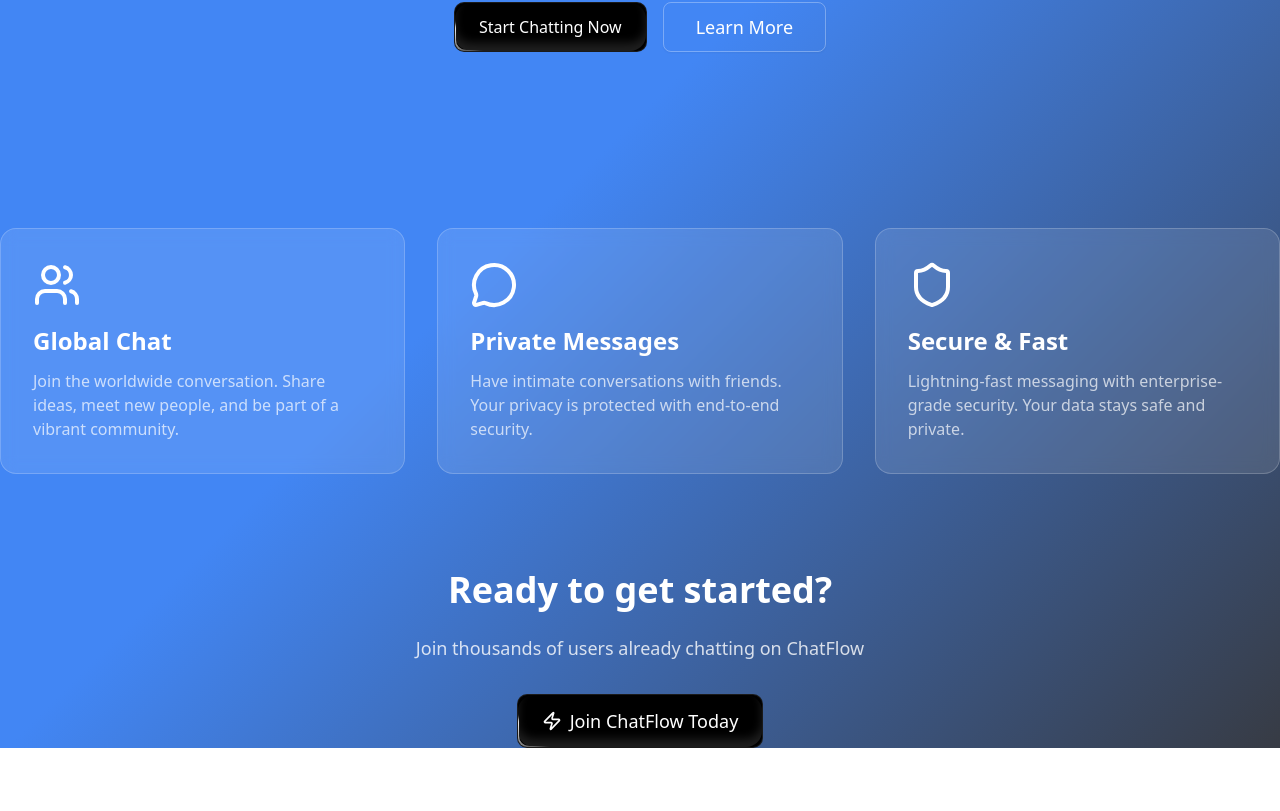
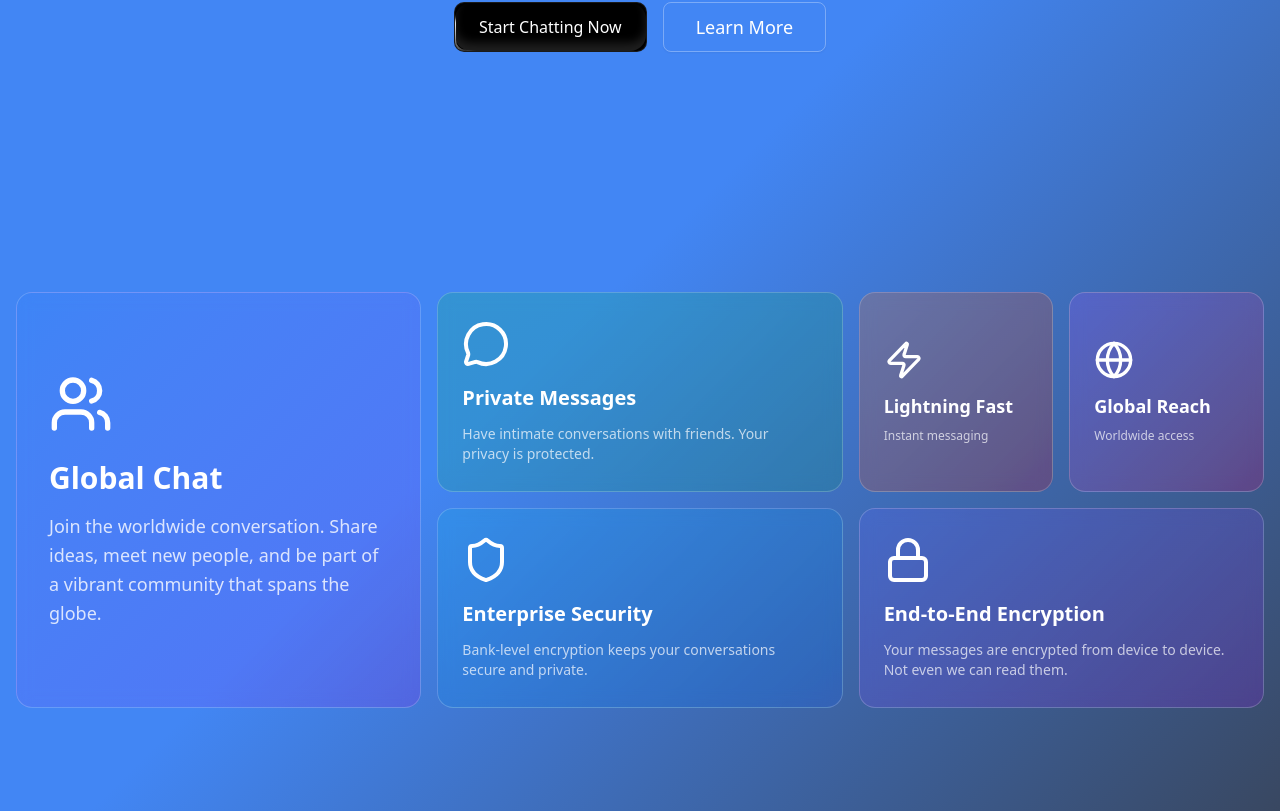
Before and after one commit to abdorrahmani/chat-service, a Next.js app: page / in a window 1280 px wide. Shown: the part 469-1280 px from the top of the page. Before the commit the page ends 1217 px from the top, so only its background shows below. Built offline with nearby package versions, Linux system fonts and the light colour scheme.

Commit message:
✨ feat: add FeatureSection component with animated feature cards to showcase app capabilities

```diff
--- a/src/app/page.tsx
+++ b/src/app/page.tsx
@@ -5,8 +5,9 @@
 import { SignupDialog } from "@/components/signup-dialog"
 import Navbar from "@/components/navbar";
 import HeroSection from "@/components/hero-section";
-import { MessageCircle, Users, Shield, Zap } from "lucide-react"
+import { Zap } from "lucide-react"
 import {ShimmerButton} from "@/components/shimmer-button";
+import FeatureSection from "@/components/feature-section";
 
 export default function Home() {
     const [showSignup, setShowSignup] = useState(false)
@@ -15,48 +16,8 @@
         <div className="min-h-screen gradient-bg">
             <Navbar setShowSignup={setShowSignup} />
             <HeroSection setShowSignup={setShowSignup} />
+            <FeatureSection/>
 
-            {/* Features Grid */}
-            <motion.div
-                initial={{ y: 50, opacity: 0 }}
-                animate={{ y: 0, opacity: 1 }}
-                transition={{ duration: 0.8, delay: 0.8 }}
-                className="grid md:grid-cols-3 gap-8 mt-24"
-                id="features"
-            >
-                <motion.div
-                    whileHover={{ y: -10, scale: 1.02 }}
-                    className="bg-white/10 backdrop-blur-sm rounded-2xl p-8 border border-white/20"
-                >
-                    <Users className="h-12 w-12 text-white mb-4" />
-                    <h3 className="text-2xl font-semibold text-white mb-3">Global Chat</h3>
-                    <p className="text-white/70">
-                        Join the worldwide conversation. Share ideas, meet new people, and be part of a vibrant community.
-                    </p>
-                </motion.div>
-
-                <motion.div
-                    whileHover={{ y: -10, scale: 1.02 }}
-                    className="bg-white/10 backdrop-blur-sm rounded-2xl p-8 border border-white/20"
-                >
-                    <MessageCircle className="h-12 w-12 text-white mb-4" />
-                    <h3 className="text-2xl font-semibold text-white mb-3">Private Messages</h3>
-                    <p className="text-white/70">
-                        Have intimate conversations with friends. Your privacy is protected with end-to-end security.
-                    </p>
-                </motion.div>
-
-                <motion.div
-                    whileHover={{ y: -10, scale: 1.02 }}
-                    className="bg-white/10 backdrop-blur-sm rounded-2xl p-8 border border-white/20"
-                >
-                    <Shield className="h-12 w-12 text-white mb-4" />
-                    <h3 className="text-2xl font-semibold text-white mb-3">Secure & Fast</h3>
-                    <p className="text-white/70">
-                        Lightning-fast messaging with enterprise-grade security. Your data stays safe and private.
-                    </p>
-                </motion.div>
-            </motion.div>
 
             {/* Call to Action */}
             <motion.div
--- /dev/null
+++ b/src/components/feature-section.tsx
@@ -0,0 +1,79 @@
+"use client"
+
+import { motion } from "framer-motion"
+import { MessageCircle, Users, Shield, Zap, Globe, Lock } from "lucide-react"
+
+export default function FeatureSection() {
+    return (
+      <div className="container mx-auto px-4 py-16">
+          <motion.div
+              initial={{ y: 50, opacity: 0 }}
+              animate={{ y: 0, opacity: 1 }}
+              transition={{ duration: 0.8, delay: 0.8 }}
+              className="mt-24"
+              id="features"
+          >
+              <div className="grid grid-cols-1 md:grid-cols-4 lg:grid-cols-6 gap-4 auto-rows-[200px]">
+                  <motion.div
+                      whileHover={{ y: -10, scale: 1.02 }}
+                      className="bg-gradient-to-br from-blue-500/20 to-purple-600/20 backdrop-blur-sm rounded-2xl p-8 border border-white/20 md:col-span-2 md:row-span-2 flex flex-col justify-center"
+                  >
+                      <Users className="h-16 w-16 text-white mb-6" />
+                      <h3 className="text-3xl font-bold text-white mb-4">Global Chat</h3>
+                      <p className="text-white/80 md:text-lg text-sm leading-relaxed">
+                          Join the worldwide conversation. Share ideas, meet new people, and be part of a vibrant community that spans
+                          the globe.
+                      </p>
+                  </motion.div>
+
+                  <motion.div
+                      whileHover={{ y: -10, scale: 1.02 }}
+                      className="bg-gradient-to-br from-green-500/20 to-emerald-600/20 backdrop-blur-sm rounded-2xl p-6 border border-white/20 md:col-span-2 flex flex-col justify-center"
+                  >
+                      <MessageCircle className="h-12 w-12 text-white mb-4" />
+                      <h3 className="text-xl font-semibold text-white mb-3">Private Messages</h3>
+                      <p className="text-white/70 text-sm">Have intimate conversations with friends. Your privacy is protected.</p>
+                  </motion.div>
+
+                  <motion.div
+                      whileHover={{ y: -10, scale: 1.02 }}
+                      className="bg-gradient-to-br from-orange-500/20 to-red-600/20 backdrop-blur-sm rounded-2xl p-6 border border-white/20 md:col-span-1 flex flex-col justify-center"
+                  >
+                      <Zap className="h-10 w-10 text-white mb-3" />
+                      <h3 className="text-lg font-semibold text-white mb-2">Lightning Fast</h3>
+                      <p className="text-white/70 text-xs">Instant messaging</p>
+                  </motion.div>
+
+                  <motion.div
+                      whileHover={{ y: -10, scale: 1.02 }}
+                      className="bg-gradient-to-br from-purple-500/20 to-pink-600/20 backdrop-blur-sm rounded-2xl p-6 border border-white/20 md:col-span-1 flex flex-col justify-center"
+                  >
+                      <Globe className="h-10 w-10 text-white mb-3" />
+                      <h3 className="text-lg font-semibold text-white mb-2">Global Reach</h3>
+                      <p className="text-white/70 text-xs">Worldwide access</p>
+                  </motion.div>
+
+                  <motion.div
+                      whileHover={{ y: -10, scale: 1.02 }}
+                      className="bg-gradient-to-br from-cyan-500/20 to-blue-600/20 backdrop-blur-sm rounded-2xl p-6 border border-white/20 md:col-span-2 flex flex-col justify-center"
+                  >
+                      <Shield className="h-12 w-12 text-white mb-4" />
+                      <h3 className="text-xl font-semibold text-white mb-3">Enterprise Security</h3>
+                      <p className="text-white/70 text-sm">Bank-level encryption keeps your conversations secure and private.</p>
+                  </motion.div>
+
+                  <motion.div
+                      whileHover={{ y: -10, scale: 1.02 }}
+                      className="bg-gradient-to-br from-indigo-500/20 to-purple-600/20 backdrop-blur-sm rounded-2xl p-6 border border-white/20 md:col-span-2 flex flex-col justify-center"
+                  >
+                      <Lock className="h-12 w-12 text-white mb-4" />
+                      <h3 className="text-xl font-semibold text-white mb-3">End-to-End Encryption</h3>
+                      <p className="text-white/70 text-sm">
+                          Your messages are encrypted from device to device. Not even we can read them.
+                      </p>
+                  </motion.div>
+              </div>
+          </motion.div>
+      </div>
+    )
+}
```
